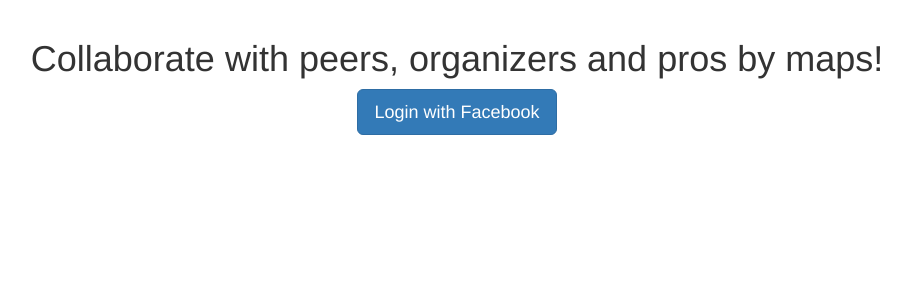
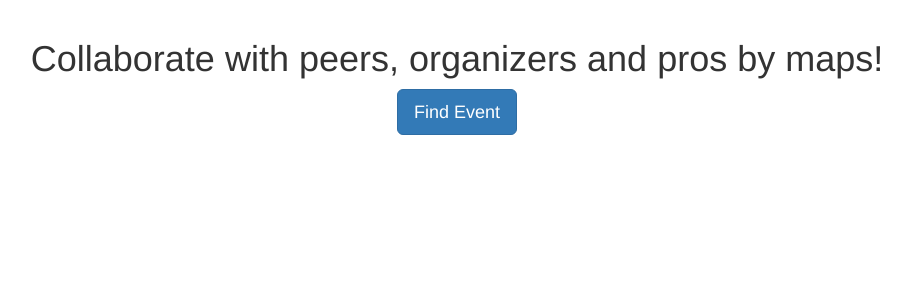
Before and after one commit to jokeofweek/drunken-meme, a Django app: page / in a window 1280 px wide. Shown: the part 51-351 px from the top of the page, without its empty margins (183-1094 px from the left). Run offline with Django 3.2, Linux system fonts and the light colour scheme; parts of the project's set-up code (start-up, migrations or seed data) failed here and were passed over; some libraries are stand-ins or nearby versions.

Commit message:
login to find

```diff
--- a/smapchat/smapchat/templates/home.html
+++ b/smapchat/smapchat/templates/home.html
@@ -7,7 +7,7 @@
 <center>
 <h1>Collaborate with peers, organizers and pros by maps!</h1>
 <p>
-    <a class="btn btn-lg btn-primary" href="/login" role="button">Login with Facebook</a>
+    <a class="btn btn-lg btn-primary" href="/login" role="button">Find Event</a>
 </p>
 </center>
 {% endblock %}
```
